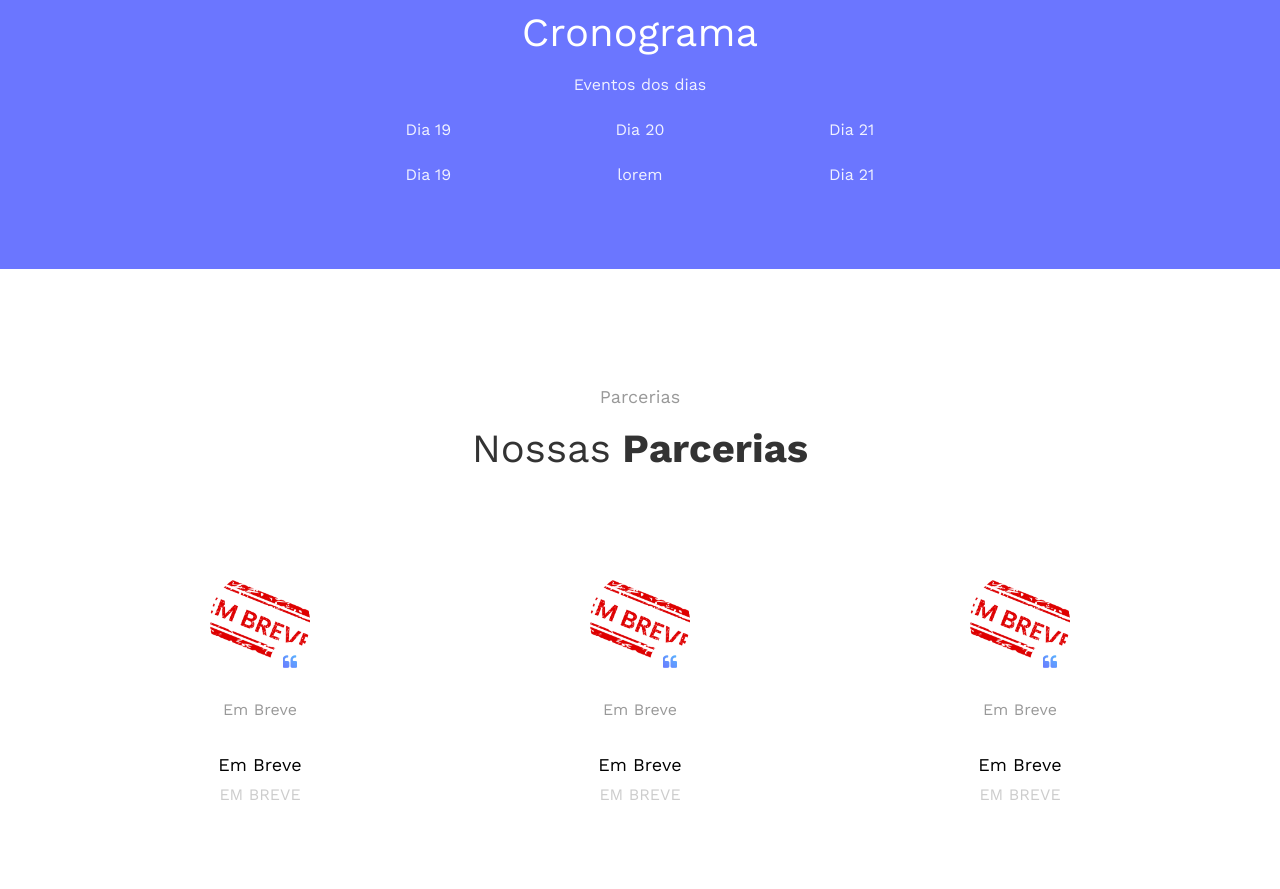
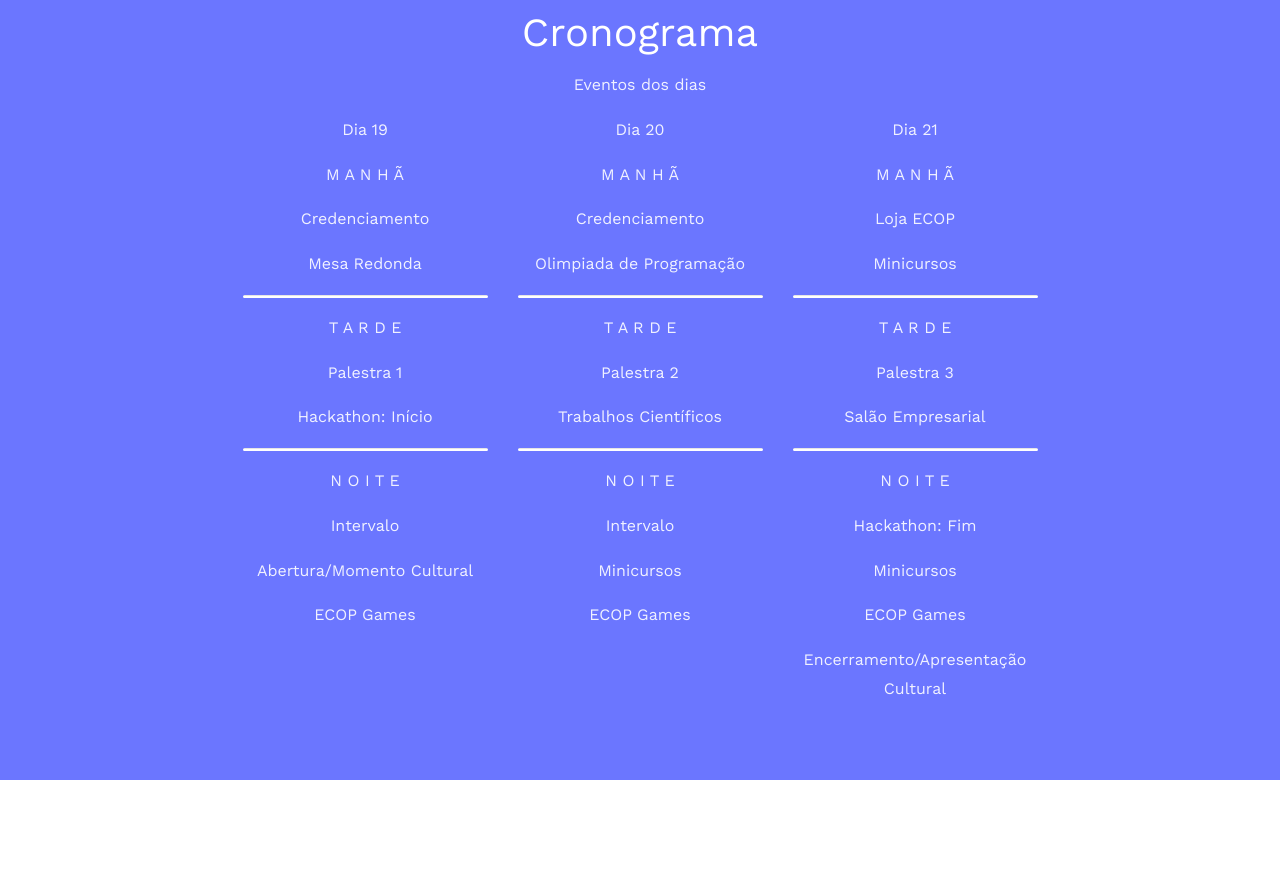
Before and after one commit to EricSantosdm/Event, a plain HTML site: page index.html in a window 1280 px wide. Shown: the part 3203-4092 px from the top of the page. Drawn offline with nearby package versions, Linux system fonts and the light colour scheme; some packages are replaced by stand-ins of ours; no server answers; files whose address does not match are found by name.

Commit message:
modelo inicial cronograma

```diff
--- a/index.html
+++ b/index.html
@@ -271,7 +271,7 @@
       <div class="parallax-img d-flex align-items-center">
         <div class="container">
           <div class="row d-flex justify-content-center">
-            <div class="col-md-7 text-center heading-section heading-section-white ftco-animate">
+            <div class="col-md-9 text-center heading-section heading-section-white ftco-animate">
               <h2>Cronograma</h2>
               <p>Eventos dos dias</p>
               <div class="container text-center">
@@ -279,16 +279,53 @@
                 <div class="row">
                   <div class="col">
                     <p>Dia 19</p>
+                    <p>M A N H Ã</p>
+                    <p>Credenciamento</p>
+                    <p>Mesa Redonda</p>
+                    <hr style="background-color: white; height: 0.3%; border-radius: 5px;">
+                    <p>T A R D E</p>
+                    <p>Palestra 1</p>
+                    <p>Hackathon: Início</p>
+                    <hr style="background-color: white; height: 0.3%; border-radius: 5px;">
+                    <p>N O I T E</p>
+                    <p>Intervalo</p>
+                    <p>Abertura/Momento Cultural</p>
+                    <p>ECOP Games</p>
                   </div>
                   <div class="col">
                     <p>Dia 20</p>
+                    <p>M A N H Ã</p>
+                    <p>Credenciamento</p>
+                    <p>Olimpiada de Programação</p>
+                    <hr style="background-color: white; height: 0.3%; border-radius: 5px;">
+                    <p>T A R D E</p>
+                    <p>Palestra 2</p>
+                    <p>Trabalhos Científicos</p>
+                    <hr style="background-color: white; height: 0.3%; border-radius: 5px;">
+                    <p>N O I T E</p>
+                    <p>Intervalo</p>
+                    <p>Minicursos</p>
+                    <p>ECOP Games</p>
                   </div>
                   <div class="col">
                     <p>Dia 21</p>
+                    <p>M A N H Ã</p>
+                    <p>Loja ECOP</p>
+                    <p>Minicursos</p>
+                    <hr style="background-color: white; height: 0.3%; border-radius: 5px;">
+                    <p>T A R D E</p>
+                    <p>Palestra 3</p>
+                    <p>Salão Empresarial</p>
+                    <hr style="background-color: white; height: 0.3%; border-radius: 5px;">
+                    <p>N O I T E</p>
+                    <p>Hackathon: Fim</p>
+                    <p>Minicursos</p>
+                    <p>ECOP Games</p>
+                    <p>Encerramento/Apresentação Cultural</p>
                   </div>
                 </div>
 
-                <div class="row">
+                <!-- <div class="row">
                   <div class="col">
                     <p>Dia 19</p>
                   </div>
@@ -298,7 +335,7 @@
                   <div class="col">
                     <p>Dia 21</p>
                   </div>
-                </div>
+                </div> -->
 
 
               </div>
@@ -496,8 +533,6 @@
 
 
 
-
-
     <footer class="ftco-footer ftco-bg-dark ftco-section">
       <div class="container">
         <div class="row mb-4">
```
